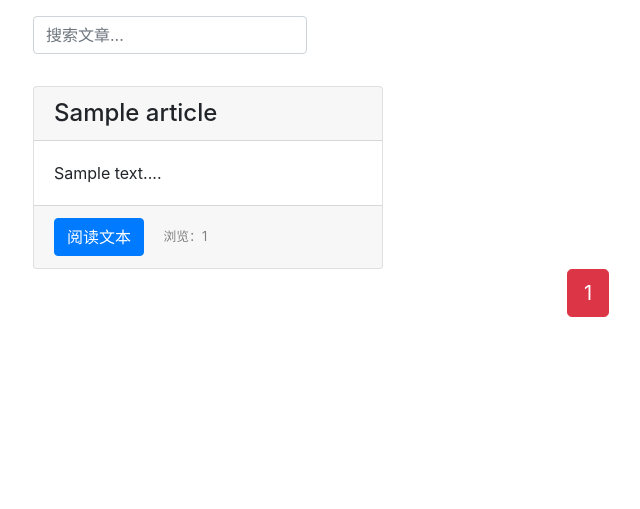
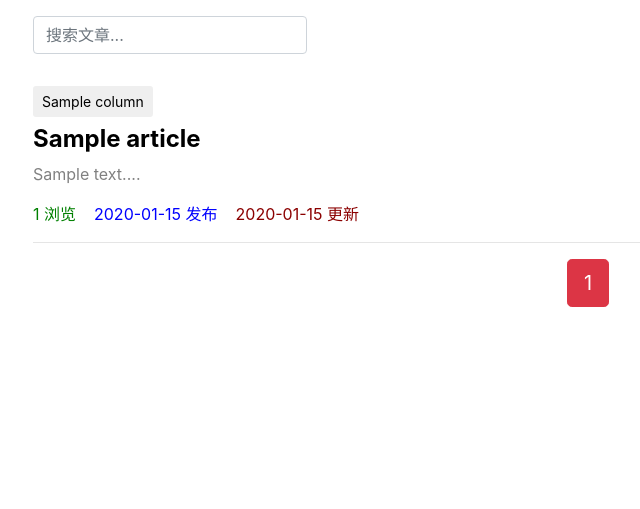
Before and after one commit to Senrioty/my_blog, a Django app: template article/templates/article/list.html in a window 1280 px wide. Shown: the part 120-629 px from the top of the page, without its empty margins (52-692 px from the left). Run offline with Django 3.2, Linux system fonts and the light colour scheme; the template is opened without the code that fills it: most values are stand-ins (such as "Sample title", 1, 10 or a date in 2020); some libraries are stand-ins or nearby versions.

Commit message:
添加栏目功能，修改了models、views和相关的html 附带了一些类视图函数

```diff
--- a/article/admin.py
+++ b/article/admin.py
@@ -1,5 +1,6 @@
 from django.contrib import admin
-from .models import Article
+from .models import Article,ArticleColumn
 
 # Register your models here.
 admin.site.register(Article)
+admin.site.register(ArticleColumn)
--- a/article/templates/article/list.html
+++ b/article/templates/article/list.html
@@ -45,25 +45,78 @@
 
 
     <div class="row mt-2">
-        {% for article in page_of_articles %}
-            <div class="col-4 h-100">
-                <div class="card h-100">
-                    <h4 class="card-header">{{ article.title }}</h4>
-                    <div class="card-body">
-                        <p class="card-text">{{ article.content | slice:'100' }}...</p>
-                    </div>
-                    <div class="card-footer">
-                        <a href="{% url 'article:article_detail' article.id %}" class="btn btn-primary">阅读文本</a>
+        {% for article in page_of_articles  %}
+            <!-- 卡片的形式 -->
+{#            <div class="col-4 h-100">#}
+{#                <div class="card h-100">#}
+{#                    <h4 class="card-header">{{ article.title }}</h4>#}
+{#                    <div class="card-body">#}
+{#                        <p class="card-text">{{ article.content | slice:'100' }}...</p>#}
+{#                    </div>#}
+{#                    <div class="card-footer">#}
+{#                        <a href="{% url 'article:article_detail' article.id %}" class="btn btn-primary">阅读文本</a>#}
+{##}
+{#                        <!-- 阅读量 -->#}
+{#                        <span>#}
+{#                            <small class="col align-self-end" style="color: gray">#}
+{#                                浏览：{{ article.total_views }}#}
+{#                            </small>#}
+{#                        </span>#}
+{#                    </div>#}
+{#                </div>#}
+{#            </div>#}
 
-                        <!-- 阅读量 -->
-                        <span>
-                            <small class="col align-self-end" style="color: gray">
-                                浏览：{{ article.total_views }}
-                            </small>
-                        </span>
-                    </div>
+            <!-- 列表的形式 -->
+            <div class="col-12">
+                <!-- 栏目 -->
+                {% if article.column %}
+                    <button type="button"
+                            class="btn btn-sm mb-2
+                                {% if article.column.title == 'Django' %}
+                                    btn-success
+                                {% elif article.column.title == 'Java' %}
+                                    btn-danger
+                                {% elif article.column.title == 'HTML' %}
+                                    btn-warning
+                                {% endif %}
+                            "
+                    >
+                        {{ article.column }}
+                    </button>
+                {% endif %}
+
+                <!-- 标题 -->
+                <h4>
+                    <b>
+                        <a href="{% url 'article:article_detail' article.id %}" style="color: black">
+                            {{ article.title }}
+                        </a>
+                    </b>
+                </h4>
+
+                <!-- 摘要 -->
+                <div>
+                    <p style="color: gray">
+                        {{ article.content | slice:'100' }}...
+                    </p>
                 </div>
+
+                <!-- 注脚 -->
+                <p>
+                    <span style="color: green">
+                        {{ article.total_views }} 浏览&nbsp;&nbsp;&nbsp;
+                    </span>
+                    <span style="color: blue">
+                        {{ article.created_time | date:'Y-m-d' }} 发布&nbsp;&nbsp;&nbsp;
+                    </span>
+                    <span style="color: darkred">
+                        {{ article.updated_time | date:'Y-m-d' }} 更新
+                    </span>
+                </p>
+                <hr>
+
             </div>
+
         {% endfor %}
     </div>
 
--- a/article/urls.py
+++ b/article/urls.py
@@ -6,6 +6,7 @@ app_name = 'article'
 
 urlpatterns = [
     path('', views.article_list, name='article_list'),
+    # path('', views.ArticleListView.as_view(), name='article_list'),
     path('article_detail/<int:id>', views.article_detail, name='article_detail'),
     path('article_create/', views.article_create, name='article_create'),
     path('article_delete/<int:id>', views.article_delete, name='article_delete'),
```
Also changed, not shown: article/models.py (+9 -0 lines), article/templates/article/create.html (+11 -0 lines), article/templates/article/update.html (+17 -0 lines), article/views.py (+44 -1 lines).
